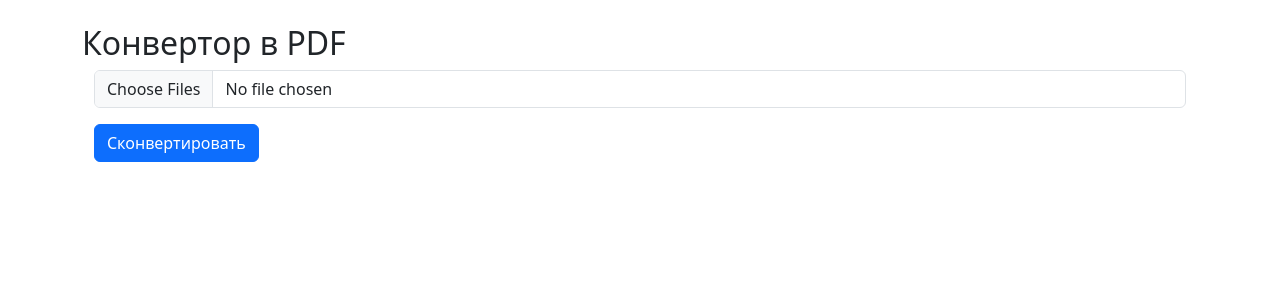
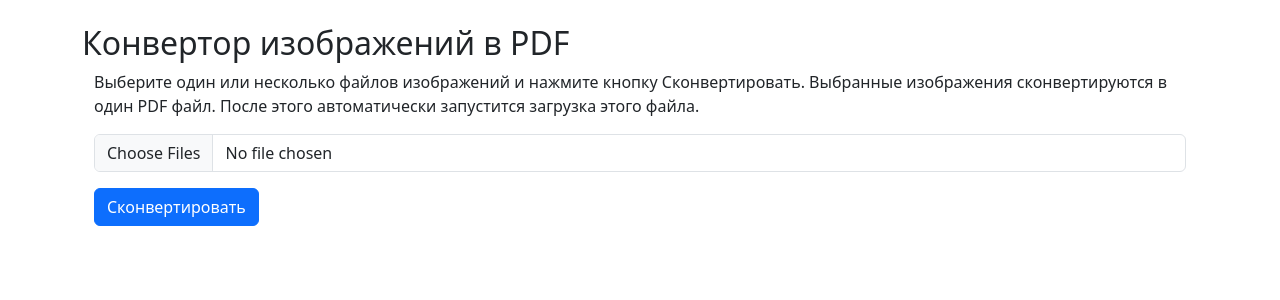
Before and after one commit to kavlab/image-tools, a Django app: page /pdf in a window 1280 px wide. Shown: the part 56-356 px from the top of the page. Run offline with Django 4.2, Linux system fonts and the light colour scheme.

Commit message:
change descriptions

```diff
--- a/app/templates/home.html
+++ b/app/templates/home.html
@@ -18,7 +18,7 @@
         <li>
             <p class="lead"><strong>Создание PDF файлов:</strong></p>
             <p>Вторая утилита позволяет загрузить несколько изображений и создать из них многостраничный PDF-файл. Весь процесс обработки изображений происходит в оперативной памяти сервера, при этом файлы не сохраняются на диске.</p>
-            <p>Это удобно для пользователей, желающих быстро создать один PDF файл из нескольких изображений без необходимости хранения на сервере.</p>
+            <p>Это удобно для пользователей, желающих быстро создать один PDF файл из нескольких отсканированных изображений без необходимости хранения на сервере.</p>
         </li>
     </ul>
 </div>
--- a/app/templates/pdf.html
+++ b/app/templates/pdf.html
@@ -1,8 +1,9 @@
 {% extends 'base.html' %}
 
 {% block content %}
-<h2>Конвертор в PDF</h2>
+<h2>Конвертор изображений в PDF</h2>
 <div class="container">
+    <p>Выберите один или несколько файлов изображений и нажмите кнопку Сконвертировать. Выбранные изображения сконвертируются в один PDF файл. После этого автоматически запустится загрузка этого файла.</p>
     <form method="post" action="convert_to_pdf" enctype="multipart/form-data">
         {% csrf_token %}
         <div class="input-group mb-3">
```
